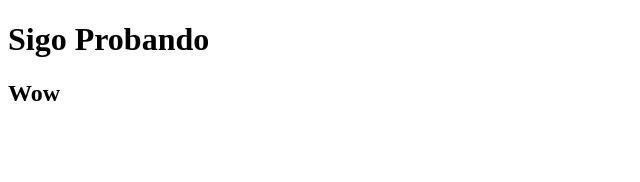
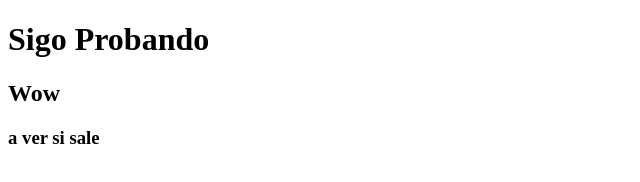
Before and after one commit to JorgeRamosS/tTest, a plain HTML site: page index.html in a window 1280 px wide. Shown: the whole page, without its empty margins (0-640 px from the left). Drawn offline with Linux system fonts and the light colour scheme.

Commit message:
siguen las priebas

```diff
--- a/index.html
+++ b/index.html
@@ -11,6 +11,7 @@
     <header class="header">
       <h1 class="header__titulo">Sigo Probando</h1>
       <h2 class="header__subtitle">Wow</h2>
+      <h3>a ver si sale</h3>
     </header>
     <script src="assets/js/main.js"></script>
   </body>
```
